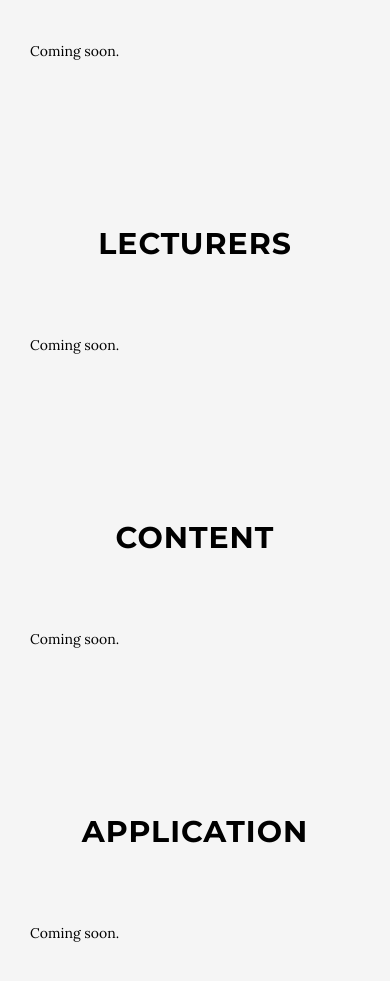
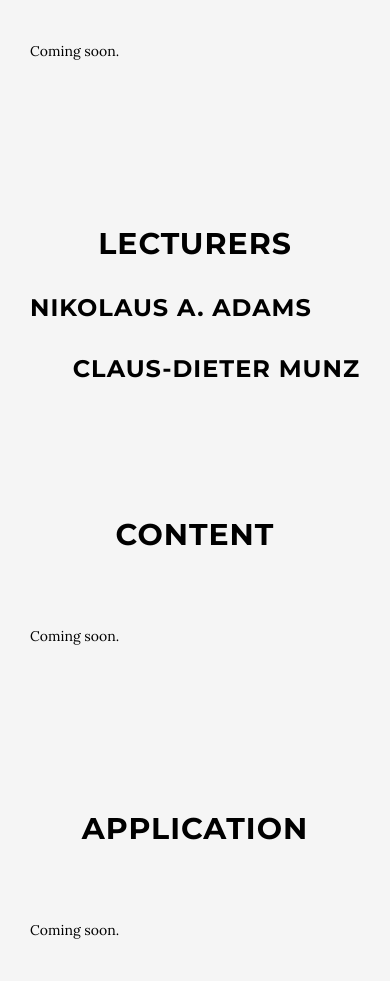
Before and after one commit to tumaer/Ferienakademie, a website: page index.html in a window 390 px wide. Shown: the part 900-1881 px from the top of the page. Drawn offline with Linux system fonts and the light colour scheme; a script that the page names is missing.

Commit message:
Add lecturers.

```diff
--- a/index.html
+++ b/index.html
@@ -6,7 +6,7 @@
     <meta charset="utf-8">
     <meta http-equiv="X-UA-Compatible" content="IE=edge">
     <meta name="viewport" content="width=device-width, initial-scale=1">
-    <meta name="description" content="Research Website of Ludger Paehler">
+    <meta name="description" content="Course Page Scientific Machine Learning with focus on Fluid Mechanics">
     <meta name="author" content="Ludger Paehler">
     <title>Scientific Machine Learning with Focus on Fluid Mechanics</title>
 
@@ -77,7 +77,7 @@
         <div class="intro-body">
             <div class="container">
                 <div class="row">
-                    <div class="col-md-8 col-md-offset-2">
+                    <div class="col-md-12 col-md-offset-2">
 			            <div class="rein-intro-bg">
                             <h1 class="brand-heading">Scientific Machine Learnig</h1>
                             <h2 class="brand-heading">with Focus on</h2>
@@ -98,9 +98,9 @@
             <div class="col-lg-8 col-lg-offset-2 text-justify">
                 <h2 class="text-center">About</h2>
                 <br><br>
-				<p>
-                    Coming soon.
-                </p>
+                    <p>
+                        Coming soon.
+                    </p>
                 <br><br>
             </div>
 		</div>
@@ -108,15 +108,20 @@
 
 
     <!-- Lecturers -->
-    <section id="research" class="content-section text-center">
+    <section id="lecturers" class="content-section text-center">
         <div class="container">
-            <div class="col-lg-8 col-lg-offset-2 text-left">
+            <div class="col-lg-10 col-lg-offset-1 text-left">
                 <h2 class="text-center">Lecturers</h2>
-                <br><br>
-                    <p>
-                        Coming soon.
-                    </p>
-                <br><br>
+                <div class="row">
+                    <div class="col-lg-6 text-left">
+                        <h3>
+                            Nikolaus A. Adams
+                        </h3>
+                    </div>
+                    <div class="col-lg-6 text-right">
+                        <h3>Claus-Dieter Munz</h3>
+                    </div>
+                </div>
             </div>
         </div>
     </section>
```
